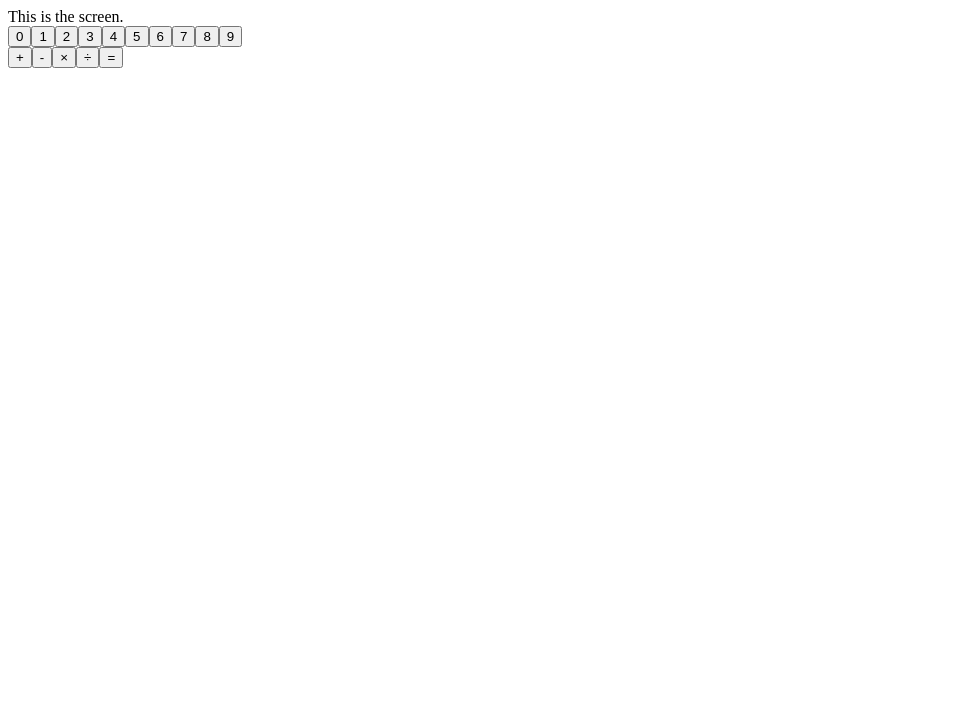
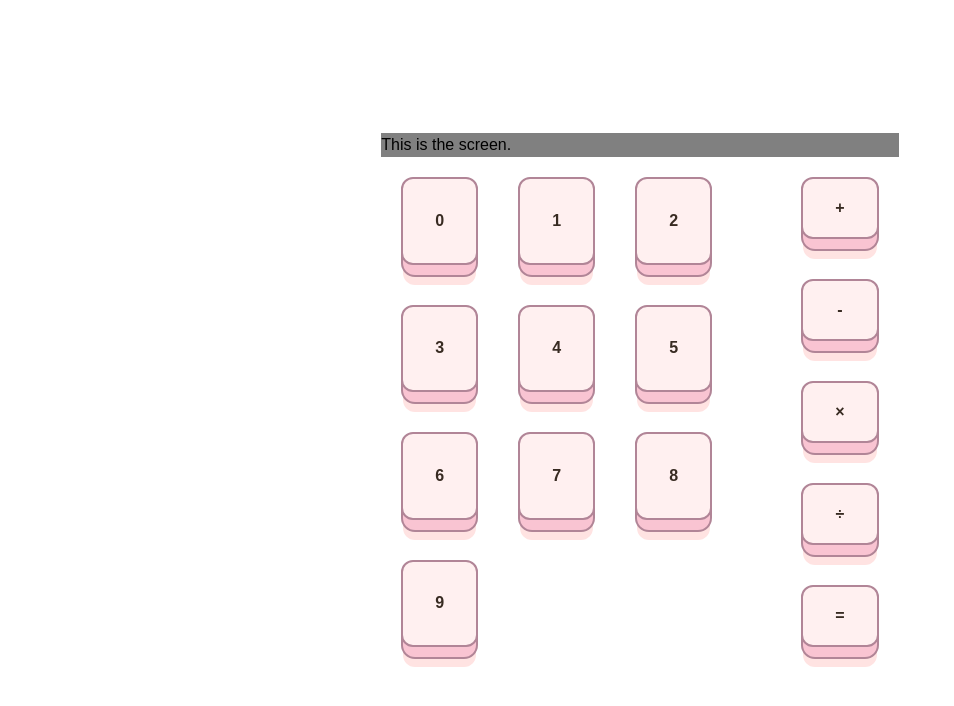
Before and after one commit to teresaflaitz/calculator, a plain HTML site: page index.html in a window 1280 px wide. Shown: the whole page, without its empty margins (0-954 px from the left). Drawn offline with Linux system fonts and the light colour scheme.

Commit message:
Relinked CSS style sheet and added styles to buttons.

```diff
--- a/index.html
+++ b/index.html
@@ -5,7 +5,7 @@
     <meta name="viewport" content="width=device-width, initial-scale=1.0">
     <title>Tessy's Calculator ^^</title>
     <script src = "calculator.js" defer></script>
-    <link rel="stylesheet" href="calculator.css"/>
+    <link rel="stylesheet" href="style.css"/>
 </head>
 <body>
     <div id="calculator">
--- a/style.css
+++ b/style.css
@@ -1,8 +1,16 @@
+* {
+    box-sizing: border-box;
+}
+
 body {
     display: flex;
     justify-content: center;
     align-items: center;
     min-height: 100vh;
+    font-family: sans-serif;
+    font-size: 1rem;
+    line-height: 1.5;
+    margin: 0;
 }
 
 #calculator {
@@ -19,10 +27,68 @@ body {
     display: flex;
 }
 
+button {
+    position: relative;
+    cursor: pointer;
+    outline: none;
+    border: 2px solid #b18597;
+    vertical-align: middle;
+    text-decoration: none;
+    font-size: inherit;
+    font-family: inherit;
+    font-weight: 600;
+    color: #382b22;
+    padding: 1.25em 2em;
+    background: #fff0f0;
+    border-radius: 0.75em;
+    transform-style: preserve-3d;
+    transition: transform 150ms cubic-bezier(0, 0, 0.58, 1), 150ms cubic-bezier(0, 0, 0.58, 1);
+    margin: 20px;
+
+
+}
+
+button::before {
+    position: absolute;
+    content: "";
+    width: 100%;
+    height: 100%;
+    top: 0;
+    left: 0;
+    right: 0;
+    bottom: 0;
+    background: #f9c4d2;
+    border-radius: inherit;
+    box-shadow: 0 0 0 2px #b18597, 0 0.625em 0 0 #ffe3e2;
+    transform: translate3d(0, 0.75em, -1em);
+    transition: transform 150ms cubic-bezier(0, 0, 0.58, 1), box-shadow 150ms cubic-bezier(0, 0, 0.58, 1);
+}
+
+button:hover {
+    background: #ffe9e9;
+    transform: translate(0, 0.25em);
+
+}
+
+button:hover::before {
+    box-shadow: 0 0 0 2px #b18597, 0 0.5em 0 0 #ffe3e2;
+    transform: translate3d(0, 0.5em, -1em);
+}
+
+button:active {
+    background: #ffe9e9;
+    transform: translate(0em, 0.75em);
+}
+
+button:active::before {
+    box-shadow: 0 0 0 2px #b18597, 0 0 #ffe3e2;
+    transform: translate3d(0, 0, -1em);
+}
+
 #numbers {
     display: flex;
     flex-wrap: wrap;
-    width: 75px;
+    width: 400px;
 }
 
 #operators {
```
